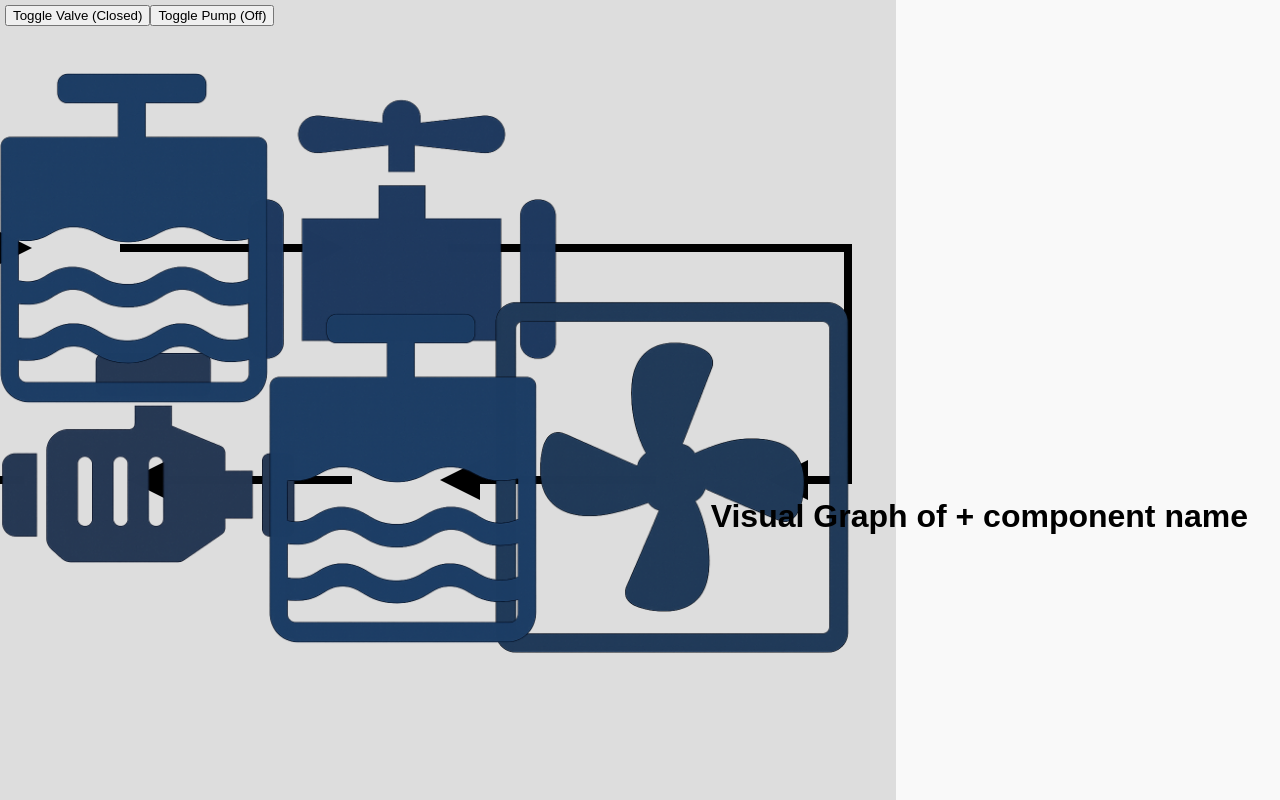
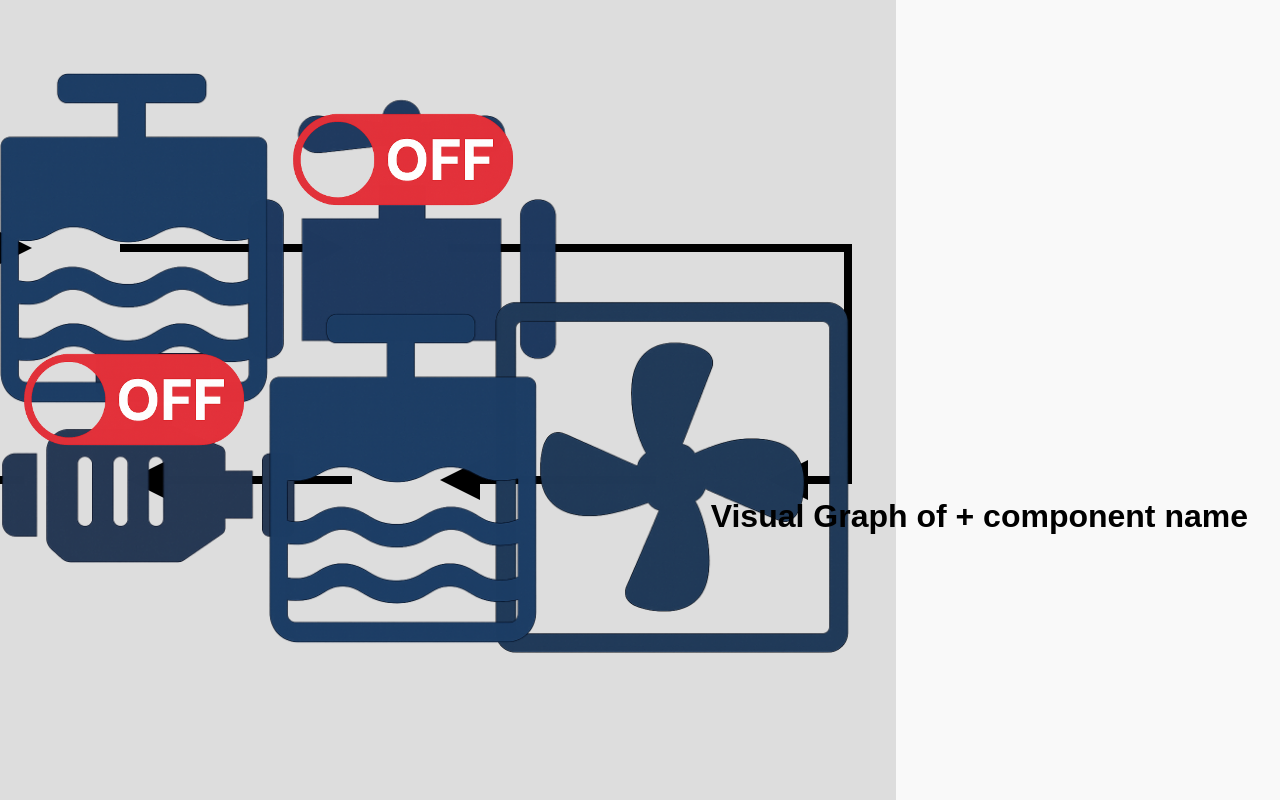
Before and after one commit to psh-mini/psh-mini, a React (Vite) app: page / in a window 1280 px wide. Built offline with nearby package versions, Linux system fonts and the light colour scheme.

Commit message:
Added icons for on and off buttons and made them control state

```diff
--- /dev/null
+++ b/src/Components/ControlButton.css
@@ -0,0 +1,12 @@
+.control-button {
+  position: relative;
+  cursor: pointer;
+  width: 300px;
+  height: 300px;
+}
+
+.toggle-icon {
+  width: 100%;
+  height: 100%;
+  object-fit: contain;
+}
--- /dev/null
+++ b/src/Components/ControlButton.jsx
@@ -0,0 +1,12 @@
+import React from 'react';
+import './ControlButton.css';
+
+export default function ControlButton({ isActive, onClick, tooltip }) {
+  const image = isActive ? '/Icons/OnButton.png' : '/Icons/OffButton.png';
+
+  return (
+    <div className="control-button" onClick={onClick}>
+      <img src={image} alt={tooltip} className="toggle-icon" />
+    </div>
+  );
+}
--- a/src/Components/DiagramTemplate.jsx
+++ b/src/Components/DiagramTemplate.jsx
@@ -6,6 +6,7 @@ import Generator from './Generator';
 import Reservoir from './Reservoir';
 import PositionedComponent from './PositionedComponent';
 import Arrow from './Arrow';
+import ControlButton from './ControlButton';
 
 export default function DiagramTemplate() {
   const [valveOpen, setValveOpen] = useState(false);
@@ -52,15 +53,19 @@ export default function DiagramTemplate() {
       <Reservoir tooltip="Lower Reservoir"/>
       </PositionedComponent>
 
-      <div style={{ position: 'absolute', top: '5px', left: '5px', zIndex: 10 }}>
-        <button onClick={() => setValveOpen(v => !v)}>
-          Toggle Valve ({valveOpen ? 'Open' : 'Closed'})
-        </button>
-        <button onClick={() => setPumpOn(p => !p)}>
-          Toggle Pump ({pumpOn ? 'On' : 'Off'})
-        </button>
-      </div>
+      <PositionedComponent name="valve button">
+        <ControlButton
+          isActive={valveOpen}
+          onClick={() => setValveOpen(v => !v)}
+        />
+      </PositionedComponent>
+
+      <PositionedComponent name="pump button">
+        <ControlButton
+          isActive={pumpOn}
+          onClick={() => setPumpOn(p => !p)}
+        />
+      </PositionedComponent>
     </div>
-
   );
 }
--- a/src/Components/useComponentPosition.js
+++ b/src/Components/useComponentPosition.js
@@ -1,9 +1,11 @@
 const componentPositions = {
   'upper reservoir': { top: '30%', left: '15%' },
     valve: { top: '30%', left: '45%' },
+    'valve button': { top: '20%', left: '45%' },
     generator: { top: '60%', left: '75%' },
     'lower reservoir': { top: '60%', left: '45%' },
     pump: { top: '60%', left: '15%' },
+    'pump button': { top: '50%', left: '15%' },
   };
 
   export function useComponentPosition(name) {
```
Also changed, not shown: public/Icons/OffButton.png (added), public/Icons/OnButton.png (added).
